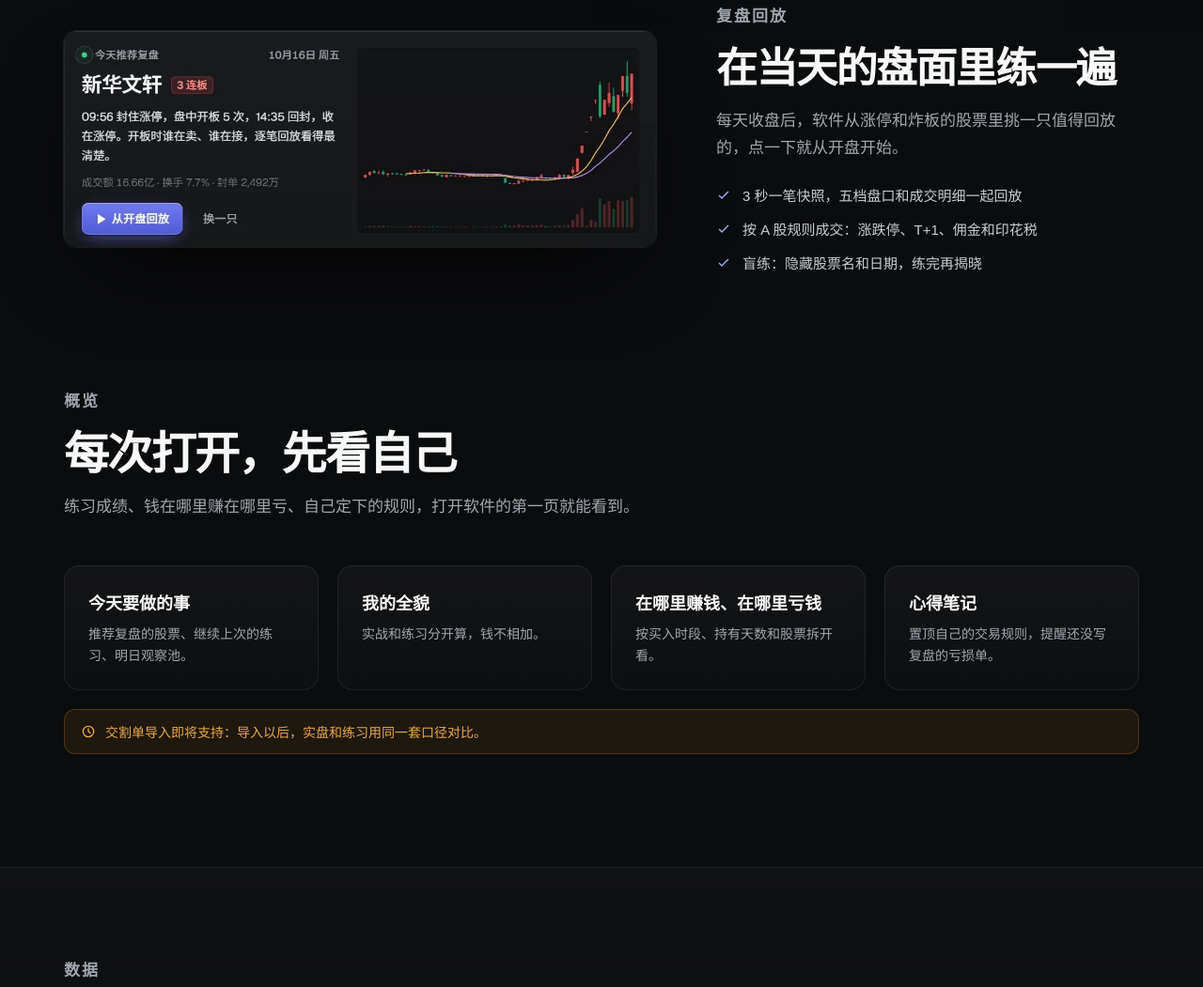
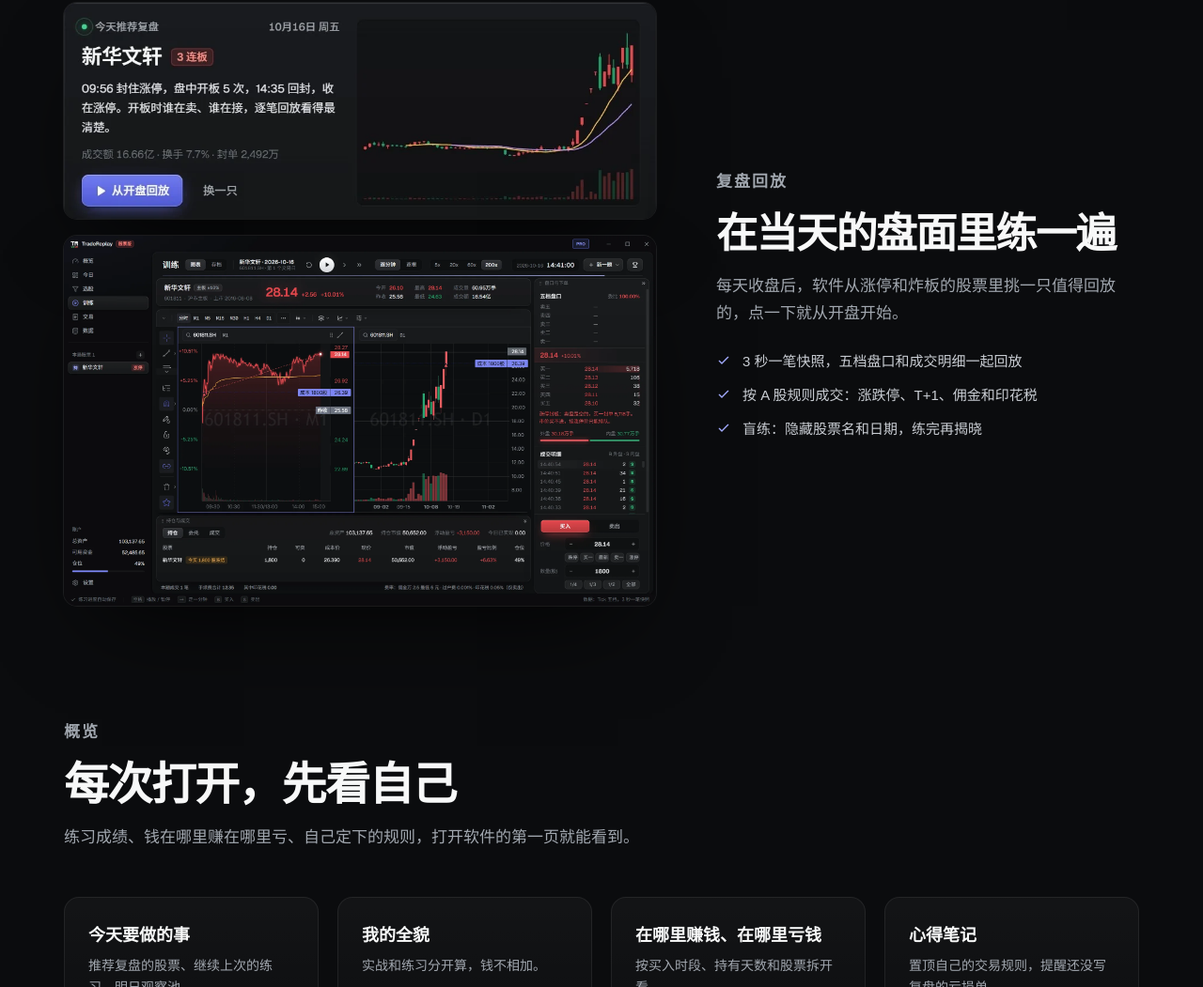
Before and after one commit to zclk9000/tradereplay-site, a plain HTML site: page public/stocks.html in a window 1280 px wide. Shown: the part 2684-3735 px from the top of the page at 94% size. Drawn offline with Linux system fonts and the light colour scheme.

Commit message:
feat(site): stocks page shows the training screen
The 复盘回放 section now pairs the 推荐复盘 card with the training page
on the same stock and day: 新华文轩 on 2026-10-16 replayed to 14:41,
resealed at the limit with an empty ask side, and a morning buy frozen
by T+1.

Co-Authored-By: Claude Opus 5.5 <noreply@anthropic.com>

```diff
--- a/public/stocks.html
+++ b/public/stocks.html
@@ -120,6 +120,7 @@
       <div class="stocks-feature is-reversed">
         <div class="stocks-feature-media">
           <img src="assets/stocks/stocks-replay-card.webp" width="1002" height="366" alt="今天推荐复盘：新华文轩 3 连板，盘中开板 5 次后回封" loading="lazy">
+          <img src="assets/stocks/stocks-training.webp" width="2160" height="1353" alt="训练页：新华文轩回放到 14:41 回封涨停，卖盘为空、买一封单 5,718 手，早盘买入的 1,800 股按 T+1 冻结" loading="lazy">
         </div>
         <div class="stocks-feature-copy">
           <p class="stocks-eyebrow">复盘回放</p>
```
Also changed, not shown: public/assets/stocks/stocks-training.webp (added).
